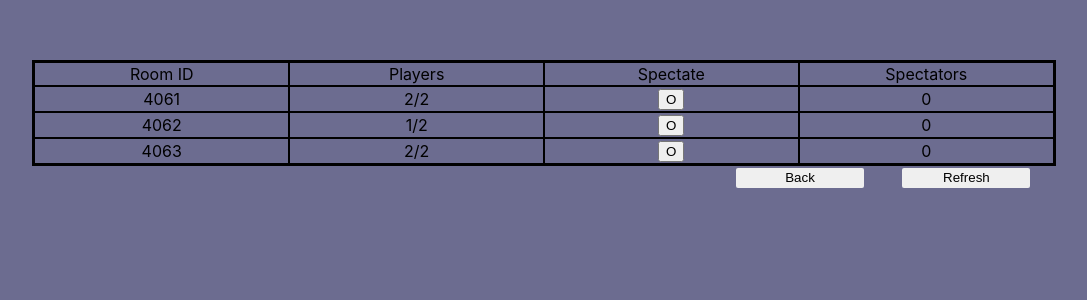
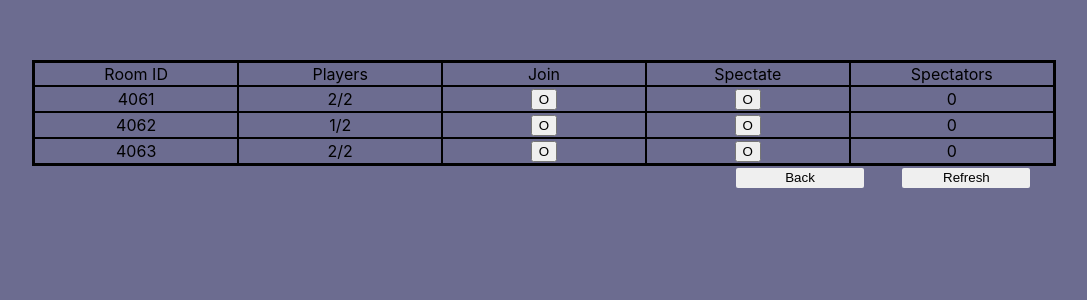
Before and after one commit to gabrieltrompiz/battleship-socket-io, a React (Create React App) app in the folder react-app/: page / in a window 1280 px wide. Shown: the top 300 px of the page, without its empty margins (96-1183 px from the left). Built offline with nearby package versions, Linux system fonts and the light colour scheme.

Commit message:
mas mejor
oh no

```diff
--- a/react-app/src/views/RoomList.js
+++ b/react-app/src/views/RoomList.js
@@ -14,6 +14,7 @@ export default class RoomList extends React.Component {
 					<tr>
 						<td>Room ID</td>
 						<td>Players</td>
+						<td>Join</td>
 						<td>Spectate</td>
 						<td>Spectators</td>
 					</tr>
@@ -21,11 +22,13 @@ export default class RoomList extends React.Component {
 						<td>4061</td>
 						<td>2/2</td>
 						<td><button>O</button></td>
+						<td><button>O</button></td>
 						<td>0</td>
 					</tr>
 					<tr>
 						<td>4062</td>
 						<td>1/2</td>
+						<td><button>O</button></td>
 						<td><button>O</button></td>
 						<td>0</td>
 					</tr>
@@ -33,11 +36,12 @@ export default class RoomList extends React.Component {
 						<td>4063</td>
 						<td>2/2</td>
 						<td><button>O</button></td>
+						<td><button>O</button></td>
 						<td>0</td>
 					</tr>
 				</table>
 				<div>
-					<button className='tableBtn' style={{ marginLeft: '55vw', marginRight: '3vw' }} onClick={() => this.props.changeView('Game')}>Back</button>
+					<button className='tableBtn' style={{ marginLeft: '55vw', marginRight: '3vw' }} onClick={() => this.props.changeView('Menu')}>Back</button>
 					<button className='tableBtn' style={{ marginRight: 0 }}>Refresh</button>
 				</div>
 			</div>
```
